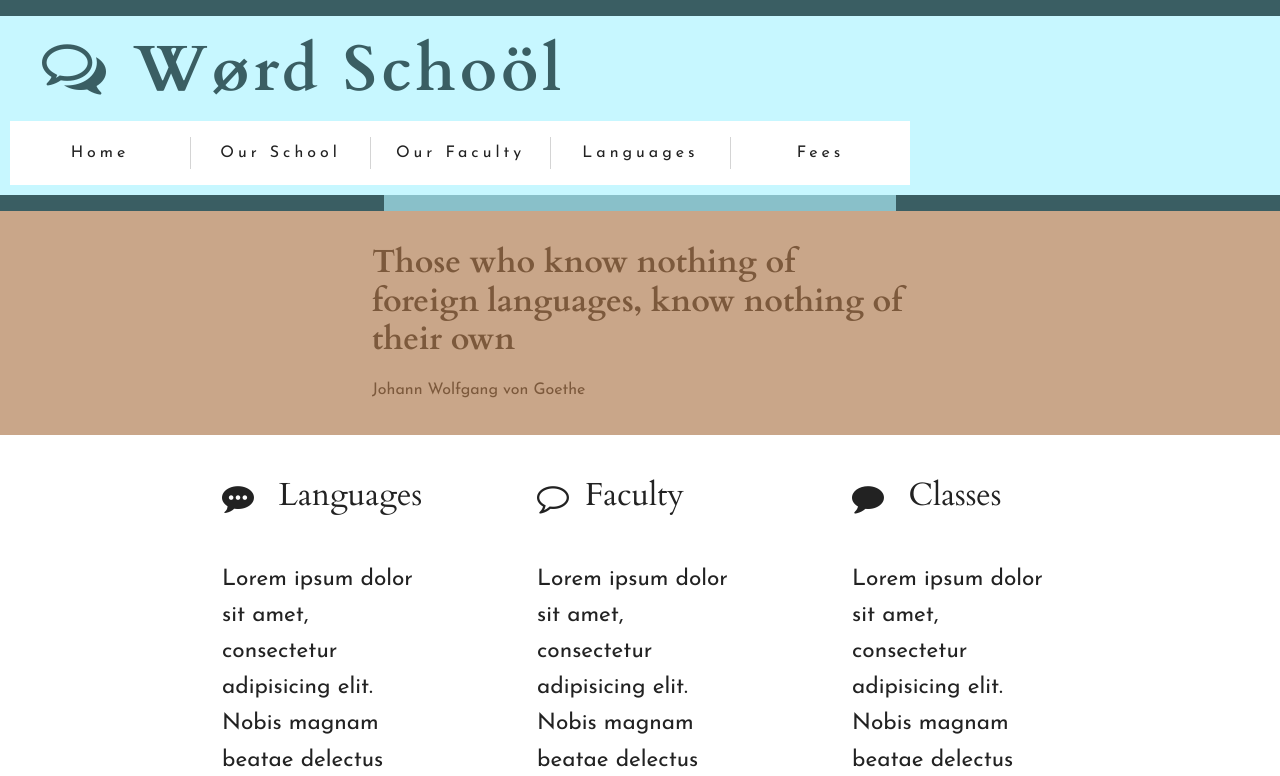
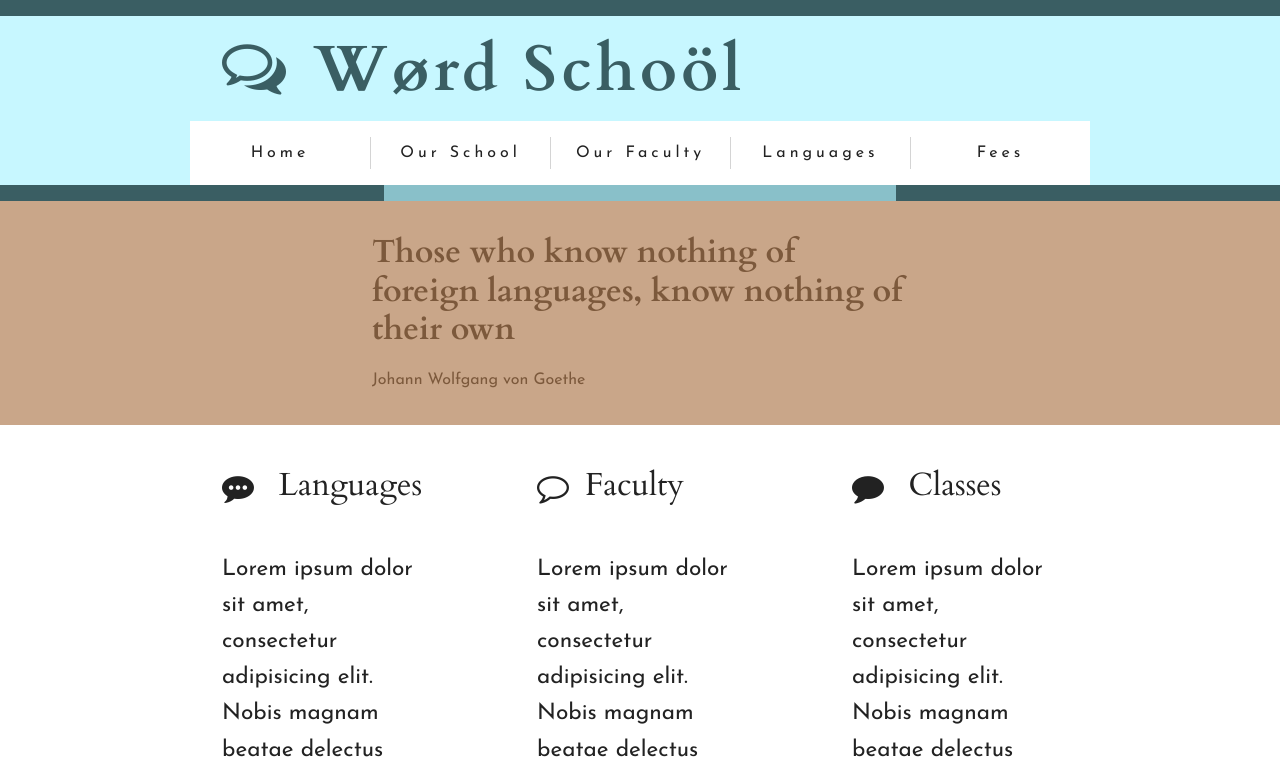
Before and after one commit to prof3ssorSt3v3/sass-conversion, a plain HTML site: page index.html in a window 1280 px wide. Shown: the top 776 px of the page. Drawn offline with Linux system fonts and the light colour scheme.

Commit message:
fixed line 338 in main.css and original-main.css

```diff
--- a/css/main.css
+++ b/css/main.css
@@ -14,10 +14,12 @@ dark grey   #222
 *{
     padding:0;
     margin: 0;
+    -webkit-box-sizing: border-box;
     box-sizing: border-box;
 }
 *:after,
 *:before{
+    -webkit-box-sizing: inherit;
     box-sizing: inherit;
 }
 html{
@@ -335,7 +337,7 @@ footer h4[lang=ru]{
 @media all and (min-width:901px) and (max-width: 1400px){
     header{
         width: 900px;
-        margin: 0 auto 10px 10px;
+        margin: 0 auto;
     }
     header:before,
     header:after{
--- a/raw-css/original-main.css
+++ b/raw-css/original-main.css
@@ -14,10 +14,12 @@ dark grey   #222
 *{
     padding:0;
     margin: 0;
+    -webkit-box-sizing: border-box;
     box-sizing: border-box;
 }
 *:after,
 *:before{
+    -webkit-box-sizing: inherit;
     box-sizing: inherit;
 }
 html{
@@ -335,7 +337,7 @@ footer h4[lang=ru]{
 @media all and (min-width:901px) and (max-width: 1400px){
     header{
         width: 900px;
-        margin: 0 auto 10px 10px;
+        margin: 0 auto;
     }
     header:before,
     header:after{
```
